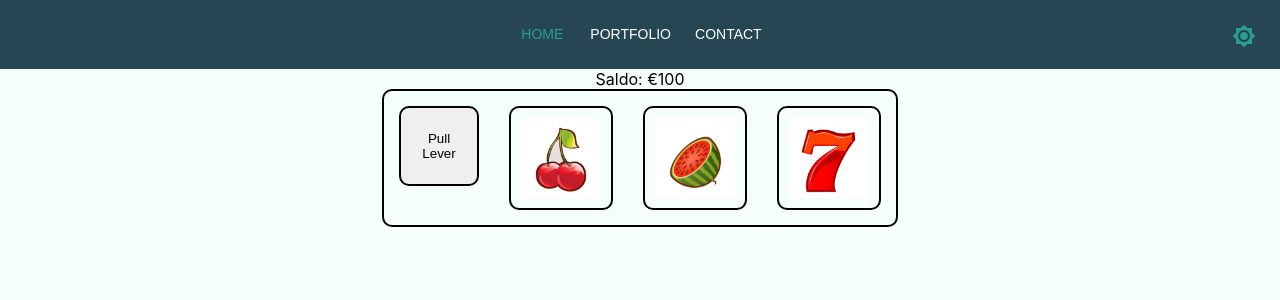
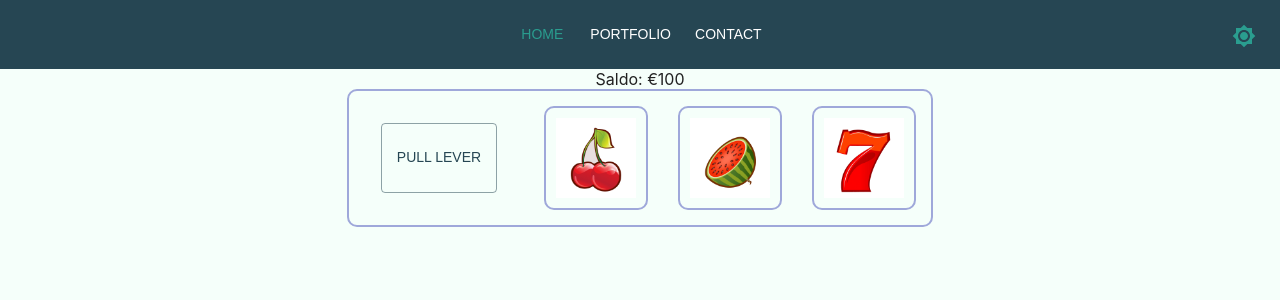
Before and after one commit to Alex-Van-Dijck/Portfolio-react, a React (Create React App) app: page /Portfolio/Slots in a window 1280 px wide. Shown: the top 300 px of the page. Built offline with nearby package versions, Linux system fonts and the light colour scheme; the HTML template or start-up script is replaced by a standard one.

Commit message:
Fixing styling of components in darkmode

```diff
--- a/src/components/labos/Pokemon5/Poke5App.tsx
+++ b/src/components/labos/Pokemon5/Poke5App.tsx
@@ -1,5 +1,4 @@
 import React, { useState,useEffect } from 'react';
-import logo from './logo.svg';
 import Pokedex from './Pokedex'
 import { Button, TextField } from '@mui/material';
 import styles from './Poke5app.module.css';
@@ -21,7 +20,6 @@ function Poke5App() {
           <TextField variant="outlined" margin='normal' type="number" label="Limit" onChange={(e)=>{setLimit(Number(e.target.value))}} value={limit}/>
           <Button variant="outlined" onClick={()=>{setActiveLimit(limit)}}>Set Limit</Button>
         </div>
-
     </div>
   );
 }
--- a/src/components/labos/Pokemon5/Pokedex.tsx
+++ b/src/components/labos/Pokemon5/Pokedex.tsx
@@ -2,6 +2,7 @@ import { List, ListItem, ListItemIcon, TextField } from '@mui/material';
 import React, { useEffect, useState } from 'react';
 import { ColorRing } from 'react-loader-spinner';
 import CatchingPokemonIcon from '@mui/icons-material/CatchingPokemon';
+import { useTheme } from '@mui/material';
 
 interface PokedexResponse{
     results: Pokemon[];
@@ -36,6 +37,7 @@ const Pokedex = ({limit = 151}:IPokedexProps)=>{
         getPokemon(limit);
     },[limit])
 
+    const theme = useTheme();
     return(
 
         <div style={{marginTop:'1rem'}} >
@@ -53,7 +55,7 @@ const Pokedex = ({limit = 151}:IPokedexProps)=>{
             <List>
             {
                 pokemon.filter((p)=>p.name.toUpperCase().startsWith(filterText.toUpperCase())).map((pokemon)=>{
-                    return <ListItem><ListItemIcon><CatchingPokemonIcon fontSize="small"/></ListItemIcon>{pokemon.name}</ListItem>
+                    return <ListItem style={{color:theme.palette.text.primary}}><ListItemIcon><CatchingPokemonIcon fontSize="small"/></ListItemIcon>{pokemon.name}</ListItem>
                 })
             }
             </List>
--- a/src/components/labos/Slots/Slot.tsx
+++ b/src/components/labos/Slots/Slot.tsx
@@ -5,8 +5,10 @@ import Melon from '../../../Assets/Slots/watermelon.png';
 import Prune from '../../../Assets/Slots/prune.png';
 import Seven from '../../../Assets/Slots/seven.png';
 import styles from './slots.module.css';
+import {useTheme} from '@mui/material';
 
 const Slot = ({ value }: { value: number }) => {
+    const theme = useTheme();
     let img = Cherry;
     switch (value) {
       case 0: img = Cherry; break;
@@ -16,7 +18,7 @@ const Slot = ({ value }: { value: number }) => {
       case 4: img = Seven; break;
     }
     return (
-      <div className={styles.slot}>
+      <div className={styles.slot} style={{borderColor:theme.palette.divider}}>
         <img src={img} style={{maxWidth:'80px',maxHeight:'80px'}}/>
       </div>
     );
--- a/src/components/labos/Slots/SlotMachine.tsx
+++ b/src/components/labos/Slots/SlotMachine.tsx
@@ -1,10 +1,11 @@
 import React,{useState} from "react";
 import styles from './slots.module.css';
 import Slot from "./Slot";
+import { Button,Typography,useTheme,Alert, } from "@mui/material";
 
 const SlotMachine = ({ slots }: { slots: number }) => {
 
-
+    const theme = useTheme();
 
     const getSlots = (slots: number) => {
         let slotNumbers: number[] = Array.from(Array(slots).keys()).map(() =>
@@ -34,14 +35,14 @@ const SlotMachine = ({ slots }: { slots: number }) => {
 
     return (
       <div className={styles.slotMachineContainer}>
-        {money > 0 && <div>Saldo: €{money}</div>}
-        <div className={styles.slotMachineSubContainer}>
-          <button className={styles.lever} onClick={pullLever} disabled={money > 0 ? false : true}>Pull Lever</button>
+        {money > 0 && <div style={{color:theme.palette.text.primary}}>Saldo: €{money}</div>}
+        <div className={styles.slotMachineSubContainer} style={{borderColor:theme.palette.divider}}>
+          <Button style={{margin:'2rem'}} variant='outlined' onClick={pullLever} disabled={money > 0 ? false : true}>Pull Lever</Button>
           {slotNumbers.map((slot, i) => (
             <Slot value={slot} key={i} />
           ))}
         </div>
-        {money == 0 && <p className={styles.linearWipe}>Je bent bankroet!</p>}
+        {money === 0 && <Alert severity="error">Je bent bankroet!</Alert>}
 
       </div>
     );
--- a/src/components/labos/Slots/slots.module.css
+++ b/src/components/labos/Slots/slots.module.css
@@ -7,21 +7,12 @@
 .slotMachineSubContainer {
   display: flex;
   flex-direction: row;
-  border: 2px solid black;
+  border: 2px solid;
   border-radius: 10px;
 }
 
 .slot {
-  border: 2px solid black;
-  border-radius: 10px;
-  margin: 15px;
-  padding: 10px;
-  width: 80px;
-  height: 80px;
-}
-
-.lever {
-  border: 2px solid black;
+  border: 2px solid;
   border-radius: 10px;
   margin: 15px;
   padding: 10px;
--- a/src/components/labos/TicTacToe/TicTacToe.tsx
+++ b/src/components/labos/TicTacToe/TicTacToe.tsx
@@ -1,8 +1,9 @@
 import React, { useState,useEffect } from 'react';
 import styles from './TicTacToe.module.css';
-import { Alert,AlertTitle } from '@mui/material';
+import { Alert,AlertTitle,useTheme } from '@mui/material';
 
 const TicTacToe = () => {
+  const theme = useTheme();
   const [board, setBoard] = useState(['','','','','','','','','']);
   const [player, setPlayer] = useState('X');
 
@@ -47,6 +48,7 @@ const TicTacToe = () => {
             key={index}
             onClick={() => play(index)}
             className={styles.cell}
+            style={{color:theme.palette.text.primary}}
           >
             {element}
           </div>
--- a/src/components/labos/Todo/TodoItemView.tsx
+++ b/src/components/labos/Todo/TodoItemView.tsx
@@ -3,7 +3,8 @@ import { TodoItem } from "./TodoList";
 import Checkbox from '@mui/material/Checkbox';
 import Container from "@mui/material/Container";
 import Typography from "@mui/material/Typography";
-import { useTheme } from "@emotion/react";
+import { useTheme } from "@mui/material";
+
 
 interface ITodoItemProps{
     todo:TodoItem,
@@ -13,11 +14,12 @@ interface ITodoItemProps{
 
 const TodoItemView = ({todo,markCompleted,index}:ITodoItemProps) =>{
 
+    const theme = useTheme();
 
     return(
         <div style={{display:'block'}} key={index}>
             <Checkbox checked={todo.completed} onChange={(event) => markCompleted(index, event.target.checked)}/>
-            <span style={{textDecoration: todo.completed ? "line-through" : "none", textAlign:'justify'}} >{todo.name}</span>
+            <span style={{textDecoration: todo.completed ? "line-through" : "none", textAlign:'justify', color:theme.palette.text.primary}} >{todo.name}</span>
         </div>
 
 
```
Also changed, not shown: src/Styling/darkTheme.tsx (deleted, +0 -23 lines).
